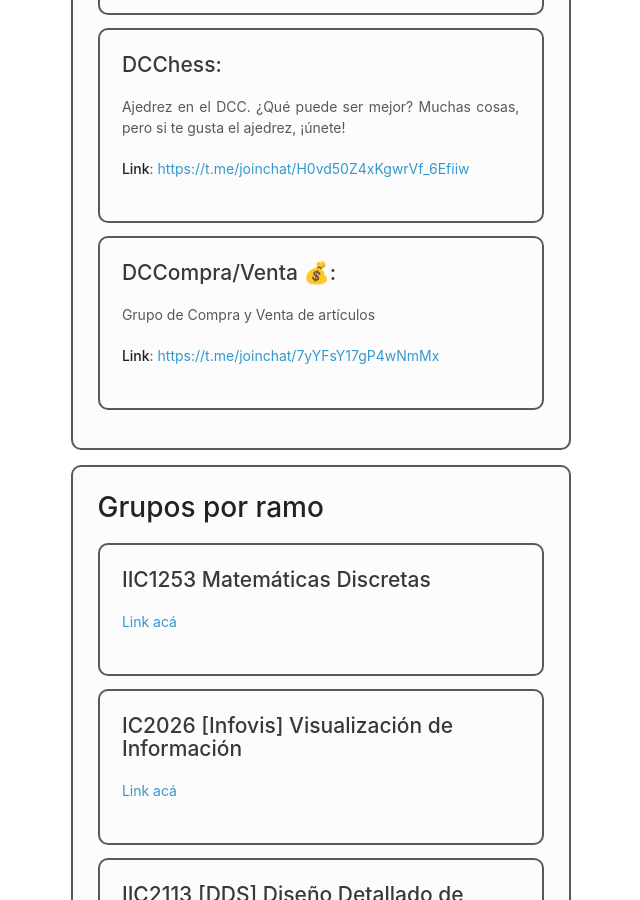
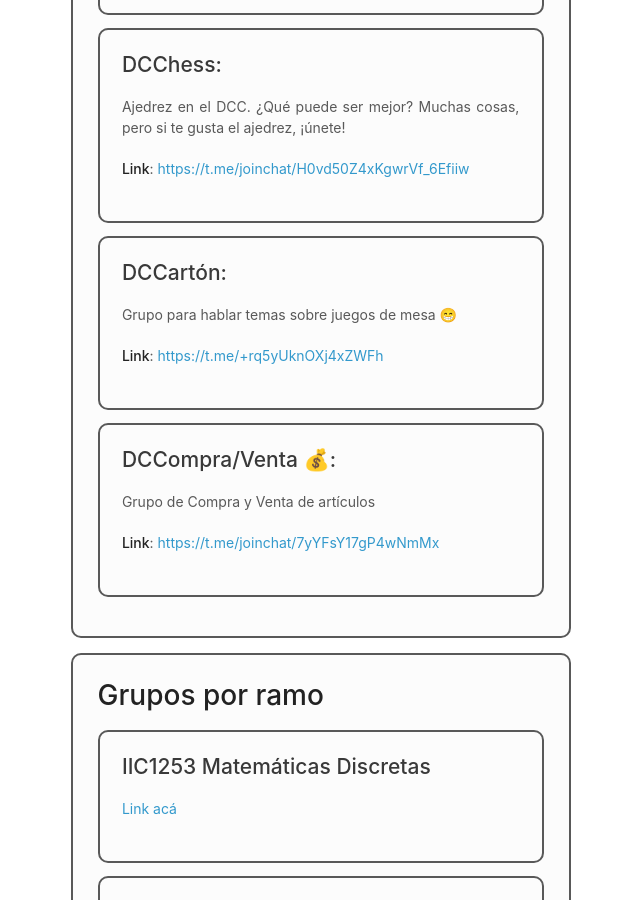
Before and after one commit to capitulo-acm-puc/capitulo-acm-puc.github.io, a Jekyll site: the page built from 6-grupos_y_canales.md, in a window 1280 px wide and 900 px high, scrolled down 2766 px. Shown: the whole window, without its empty margins (535-1175 px from the left). Built offline with Jekyll 4.4.1, drawn with Linux system fonts in a browser that asks for light colours; some of the changed text lies outside the part shown.

Commit message:
Update 6-grupos_y_canales.md

```diff
--- a/6-grupos_y_canales.md
+++ b/6-grupos_y_canales.md
@@ -108,6 +108,13 @@ Se organizan sesiones de juego grupales, se habla de videojuegos, etc. Hay servi
 Ajedrez en el DCC. ¿Qué puede ser mejor? Muchas cosas, pero si te gusta el ajedrez, ¡únete!
 
 **Link**: [https://t.me/joinchat/H0vd50Z4xKgwrVf_6Efiiw](https://t.me/joinchat/H0vd50Z4xKgwrVf_6Efiiw)
+</div>
+
+<div class="grupo">
+## DCCartón:
+Grupo para hablar temas sobre juegos de mesa 😁
+
+**Link**: [https://t.me/+rq5yUknOXj4xZWFh](https://t.me/+rq5yUknOXj4xZWFh)
 </div>
 
 <div class="grupo">
@@ -268,6 +275,11 @@ Grupo de Compra y Venta de artículos
 </div>
 
 <div class="grupo">
+## IIC3413 Implementación de Sistemas de Base de Datos
+[Link acá](https://t.me/+uvQgYFTnhgk2Njcx)
+</div>
+
+<div class="grupo">
 ## IIC3432 Tópicos Avanzados en Bases de Daos
 [Link acá](https://t.me/joinchat/FG3F8Bhlt_X1b5CGDzWS_Q)
 </div>
@@ -324,8 +336,6 @@ Grupo de Compra y Venta de artículos
 </div>
 
 
-
-
 <div class="grupo">
 ## EYP2114 Inferencia Estadística
 [Link acá](https://t.me/joinchat/3hRaHQ_gbHs4OWRh)
```
